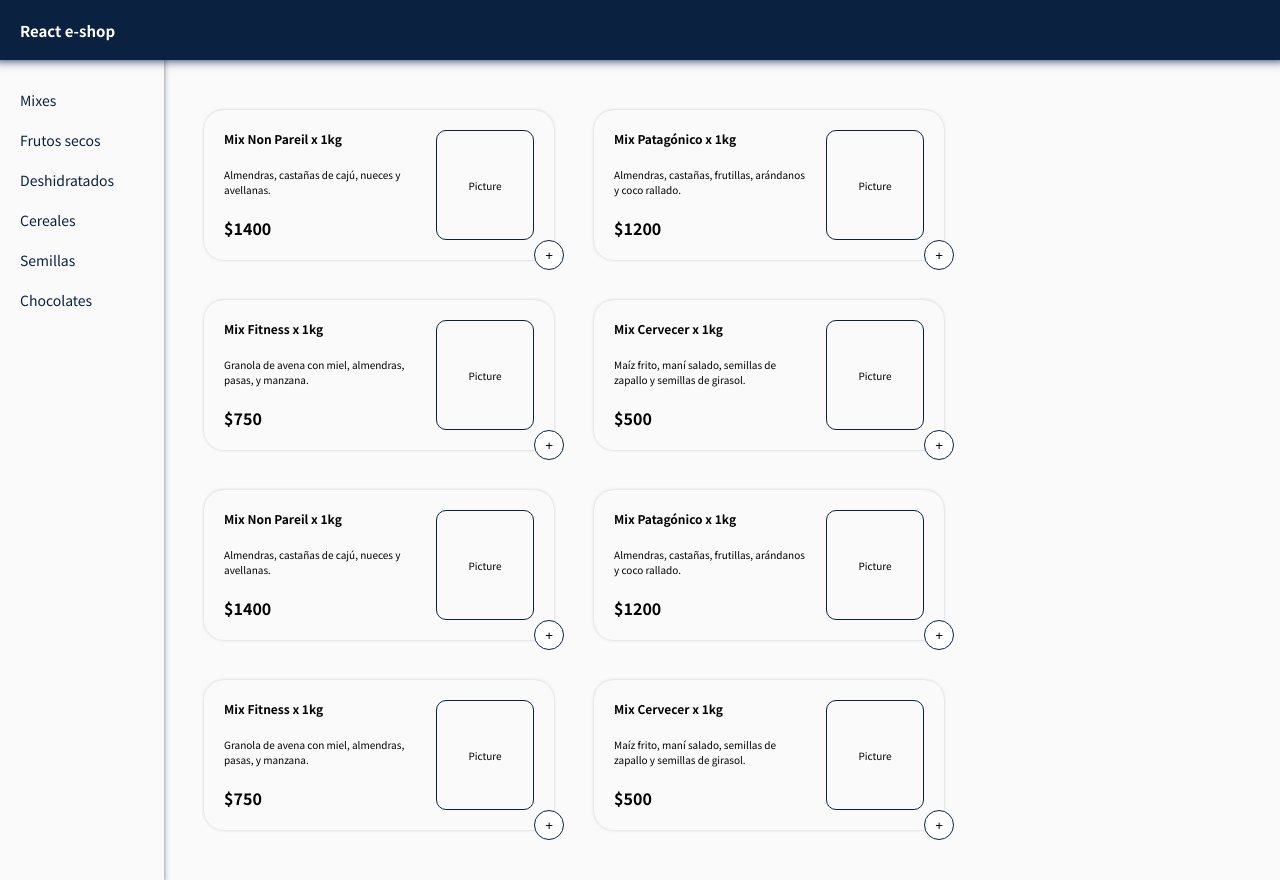
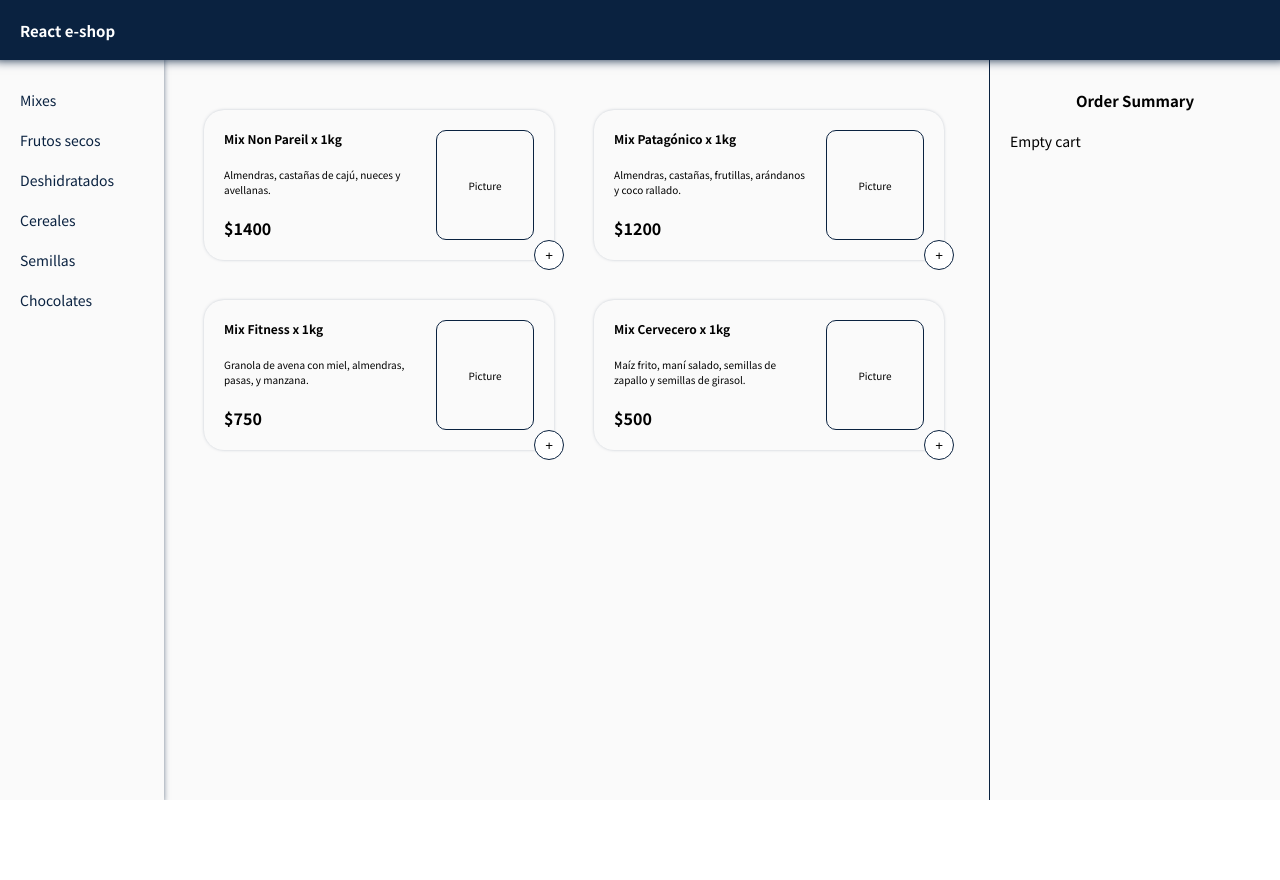
Before and after one commit to frparodi/e-shop, a React (Create React App) app: page / in a window 1280 px wide. After the commit the page ends 800 px from the top, so only its background shows below. Built offline with nearby package versions, Linux system fonts and the light colour scheme.

Commit message:
New CartContext & Add Item To Cart Feature

```diff
--- a/src/App.js
+++ b/src/App.js
@@ -1,9 +1,14 @@
 import React from 'react';
 
 import Shop from './components/Screens/Shop/Shop';
+import { CartContextProvider } from './store/cart-context';
 
 function App() {
-  return <Shop />;
+  return (
+    <CartContextProvider>
+      <Shop />
+    </CartContextProvider>
+  );
 }
 
 export default App;
--- a/src/components/Layout/Sidebar/Sidebar.js
+++ b/src/components/Layout/Sidebar/Sidebar.js
@@ -6,7 +6,7 @@ import classes from './Sidebar.module.scss';
 
 const Sidebar = () => {
   return (
-    <aside className={classes.container}>
+    <nav className={classes.container}>
       <ul className={classes.list}>
         {CATEGORIES.map((cat) => (
           <li key={cat} className={classes['list-item']}>
@@ -14,7 +14,7 @@ const Sidebar = () => {
           </li>
         ))}
       </ul>
-    </aside>
+    </nav>
   );
 };
 
--- /dev/null
+++ b/src/components/OrderSummary/OrderSummary.js
@@ -0,0 +1,32 @@
+import React, { useContext } from 'react';
+
+import CartContext from '../../store/cart-context';
+
+import classes from './OrderSummary.module.scss';
+import OrderSummaryItem from './OrderSummaryItem';
+
+const OrderSummary = () => {
+  const ctx = useContext(CartContext);
+  return (
+    <div className={classes.container}>
+      <h2 className={classes.title}>Order Summary</h2>
+      {ctx.cartItems.length > 0 ? (
+        <>
+          <ul className={classes['items-list']}>
+            {ctx.cartItems.map((it) => (
+              <OrderSummaryItem key={it.id} item={it} />
+            ))}
+          </ul>
+          <span className={classes.total}>{`Total $${ctx.cartItems.reduce(
+            (acc, it) => (acc = acc + it.price * it.amount),
+            0
+          )}`}</span>
+        </>
+      ) : (
+        <span>Empty cart</span>
+      )}
+    </div>
+  );
+};
+
+export default OrderSummary;
--- /dev/null
+++ b/src/components/OrderSummary/OrderSummary.module.scss
@@ -0,0 +1,25 @@
+@import '../../styles/colors.scss';
+
+.container {
+  display: flex;
+  flex-direction: column;
+  min-width: 25rem;
+
+  .title {
+    text-align: center;
+    margin-bottom: 2rem;
+  }
+
+  .items-list {
+    & > :nth-child(n) {
+      margin-bottom: 1rem;
+    }
+  }
+
+  .total {
+    padding-top: 1rem;
+    border-top: 1px solid $black;
+    text-align: end;
+    font-weight: bold;
+  }
+}
--- /dev/null
+++ b/src/components/OrderSummary/OrderSummaryItem.js
@@ -0,0 +1,14 @@
+import React from 'react';
+
+import classes from './OrderSummaryItem.module.scss';
+
+const OrderSummaryItem = ({ item }) => {
+  return (
+    <li className={classes.container}>
+      <span className={classes.name}>{`${item.amount} x ${item.name}`}</span>
+      <span className={classes.price}>{`$${item.price * item.amount}`}</span>
+    </li>
+  );
+};
+
+export default OrderSummaryItem;
--- /dev/null
+++ b/src/components/OrderSummary/OrderSummaryItem.module.scss
@@ -0,0 +1,10 @@
+@import '../../styles/colors.scss';
+
+.container {
+  display: flex;
+  justify-content: space-between;
+
+  .price {
+    font-weight: bold;
+  }
+}
--- a/src/components/Screens/Shop/ProductItem.js
+++ b/src/components/Screens/Shop/ProductItem.js
@@ -1,21 +1,35 @@
-import React from 'react';
+import React, { useContext } from 'react';
 
+import CartContext from '../../../store/cart-context';
 import Card from '../../UI/Card/Card';
 
 import classes from './ProductItem.module.scss';
 
-const ProductItem = ({ name, price, description }) => (
+const ProductItem = ({ product }) => {
+  const { name, price, description } = product;
+
+  const ctx = useContext(CartContext);
+
+  return (
     <Card>
-    <div className={classes['product-container']}>
+      <div
+        onClick={() => {
+          ctx.addItemToCart(product);
+        }}
+        className={classes['product-container']}
+      >
         <div className={classes.column}>
           <h2 className={classes.title}>{name}</h2>
           <p className={classes.description}>{description}</p>
           <span className={classes.price}>{`$${price}`}</span>
         </div>
         <div className={classes.picture}>Picture</div>
-      <button className={classes.button}>+</button>
+        <button type="button" className={classes.button}>
+          +
+        </button>
       </div>
     </Card>
   );
+};
 
 export default ProductItem;
--- a/src/components/Screens/Shop/ProductItem.module.scss
+++ b/src/components/Screens/Shop/ProductItem.module.scss
@@ -14,6 +14,9 @@
       background-color: $primary-color;
       color: $white;
     }
+
+    border: 1px solid $primary-color;
+    border-radius: 20px;
   }
 
   .column {
--- a/src/components/Screens/Shop/Shop.js
+++ b/src/components/Screens/Shop/Shop.js
@@ -2,6 +2,7 @@ import React from 'react';
 
 import Navbar from '../../Layout/Navbar/Navbar';
 import Sidebar from '../../Layout/Sidebar/Sidebar';
+import OrderSummary from '../../OrderSummary/OrderSummary';
 
 import { PRODUCTS } from '../../../constants/dummyData';
 import ProductItem from './ProductItem';
@@ -16,14 +17,12 @@ const Shop = () => {
         <Sidebar />
         <div className={classes['product-catalog']}>
           {PRODUCTS.map((pr) => (
-            <ProductItem
-              key={pr.id}
-              name={pr.name}
-              price={pr.price}
-              description={pr.description}
-            />
+            <ProductItem key={pr.id} product={pr} />
           ))}
         </div>
+        <aside className={classes.aside}>
+          <OrderSummary />
+        </aside>
       </main>
     </>
   );
--- a/src/components/Screens/Shop/Shop.module.scss
+++ b/src/components/Screens/Shop/Shop.module.scss
@@ -18,4 +18,12 @@
       margin: 2rem;
     }
   }
+
+  .aside {
+    display: flex;
+    flex-direction: column;
+    padding: 3rem 2rem 0;
+    min-width: 20rem;
+    border-left: 1px solid $primary-color;
+  }
 }
--- a/src/constants/dummyData.js
+++ b/src/constants/dummyData.js
@@ -28,32 +28,7 @@ export const PRODUCTS = [
   },
   {
     id: 'p4',
-    name: 'Mix Cervecer x 1kg',
-    price: 500,
-    description:
-      'Maíz frito, maní salado, semillas de zapallo y semillas de girasol.',
-  },
-  {
-    id: 'p5',
-    name: 'Mix Non Pareil x 1kg',
-    price: 1400,
-    description: 'Almendras, castañas de cajú, nueces y avellanas.',
-  },
-  {
-    id: 'p6',
-    name: 'Mix Patagónico x 1kg',
-    price: 1200,
-    description: 'Almendras, castañas, frutillas, arándanos y coco rallado.',
-  },
-  {
-    id: 'p7',
-    name: 'Mix Fitness x 1kg',
-    price: 750,
-    description: 'Granola de avena con miel, almendras, pasas, y manzana.',
-  },
-  {
-    id: 'p8',
-    name: 'Mix Cervecer x 1kg',
+    name: 'Mix Cervecero x 1kg',
     price: 500,
     description:
       'Maíz frito, maní salado, semillas de zapallo y semillas de girasol.',
--- /dev/null
+++ b/src/store/cart-context.js
@@ -0,0 +1,80 @@
+import React, { useReducer, useCallback } from 'react';
+
+const CartContext = React.createContext({
+  cartItems: [],
+  addItemToCart: () => {},
+  removeItemFromCart: () => {},
+});
+
+const setItemAmount = (array, item, operation) => {
+  console.log(array, item, operation);
+  const newArray = array.map((obj) => ({ ...obj }));
+  let product = newArray.find((it) => it.id === item.id);
+  console.log(product);
+  switch (operation) {
+    case 'ADD':
+      if (product !== undefined && product.amount) {
+        product.amount = product.amount + 1;
+        console.log(newArray);
+      } else {
+        const productModel = { ...item };
+        productModel.amount = 1;
+        newArray.push(productModel);
+      }
+      break;
+    case 'REMOVE':
+      if (product !== undefined && product.amount && product.amount === 1) {
+        return newArray.filter((it) => it.id !== item.id);
+      }
+      if (product !== undefined && product.amount && product.amount > 1) {
+        product.amount = product.amount - 1;
+      }
+      break;
+    default:
+      break;
+  }
+  return newArray;
+};
+
+const cartReducer = (state, action) => {
+  switch (action.type) {
+    case 'ADD_ITEM':
+      return {
+        ...state,
+        cartItems: setItemAmount(state.cartItems, action.item, 'ADD'),
+      };
+    case 'REMOVE_ITEM':
+      return {
+        ...state,
+        cartItems: setItemAmount(state.cartItems, action.item, 'REMOVE'),
+      };
+    default:
+      return { cartItems: [] };
+  }
+};
+
+export const CartContextProvider = ({ children }) => {
+  const [state, dispatch] = useReducer(cartReducer, { cartItems: [] });
+
+  const addItemToCart = useCallback((item) => {
+    dispatch({ type: 'ADD_ITEM', item });
+  }, []);
+
+  const removeItemFromCart = useCallback((item) => {
+    dispatch({ type: 'REMOVE_ITEM', item });
+  }, []);
+
+  const cartContextValues = {
+    cartItems: state.cartItems,
+    addItemToCart: addItemToCart,
+    removeItemFromCart: removeItemFromCart,
+  };
+
+  return (
+    <CartContext.Provider value={cartContextValues}>
+      {children}
+    </CartContext.Provider>
+  );
+};
+
+export default CartContext;
```
Lines whose indentation alone changed are shown as unchanged.
